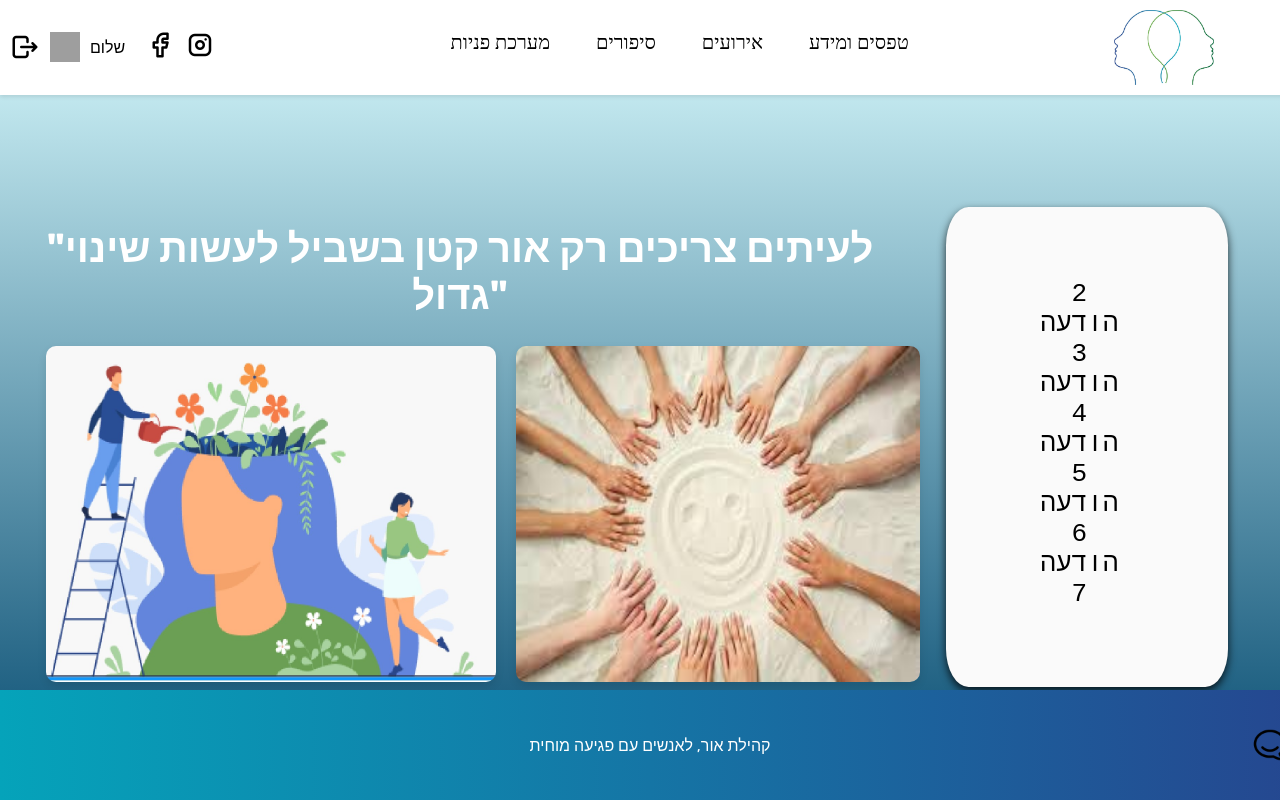
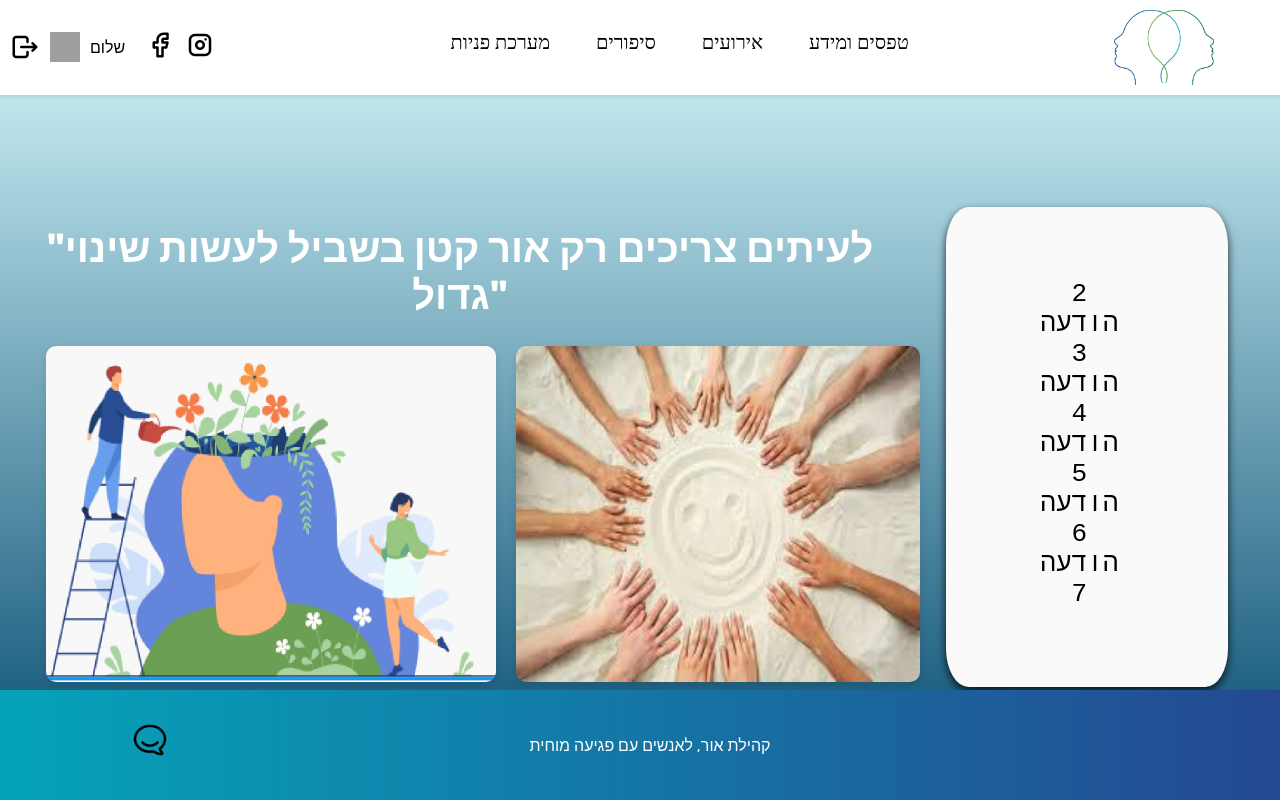
Before and after one commit to TzlilMa/Or-community-association, a React (Create React App) app in the folder my-app/: page / in a window 1280 px wide. Built offline with nearby package versions, Linux system fonts and the light colour scheme; no server answers; the database is empty; sample sign-in values are in the browser's storage; grey boxes are pictures that could not be loaded.

Commit message:
change icon chat

```diff
--- a/my-app/src/App.css
+++ b/my-app/src/App.css
@@ -36,8 +36,8 @@ footer {
 
 .chat-icon {
   position: absolute; /* Position the icon inside the footer */
-  right: 10px; /* Adjust as needed */
-  top: 50%; /* Center vertically */
+  left: 10%; /* Adjust as needed */
+  top: 45%; /* Center vertically */
   transform: translateY(-50%); /* Adjust for vertical centering */
   width: 40px; /* Adjust size */
   height: 40px; /* Adjust size */
--- a/my-app/src/App.js
+++ b/my-app/src/App.js
@@ -12,7 +12,8 @@ import Documents from './components/Documents';
 import Chat from './components/Chat';
 import InquiryForm from './components/Inquiry/InquiryForm';
 import AdminInquiryList from './components/Inquiry/AdminInquiryList';
-import chatIcon from './assets/chat-icon.png';
+import openChatIcon from './assets/chat-icon.png';
+import closeChatIcon from './assets/close_chat.png';
 import CardGrid from './components/CardGrid';
 import { auth, db } from './fireBase/firebase';
 import { getDoc, doc } from 'firebase/firestore';
@@ -74,7 +75,7 @@ const App = () => {
       <footer>
         {isAuthenticated && (
           <img
-            src={chatIcon}
+            src={showChat? closeChatIcon : openChatIcon}
             alt="chat"
             className="chat-icon"
             onClick={toggleChat}
```
